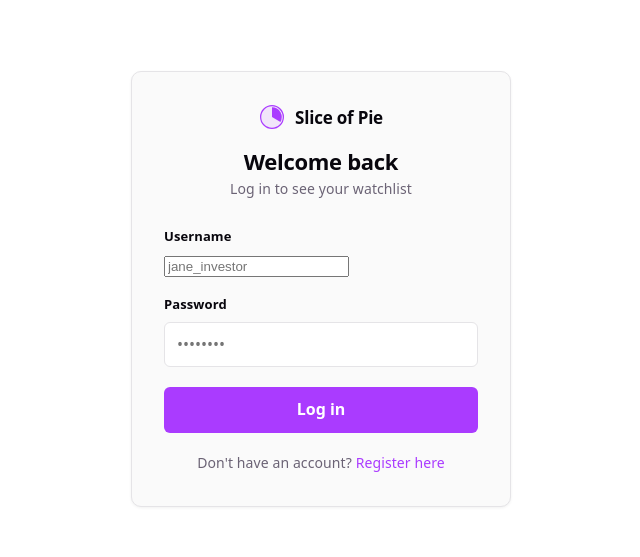
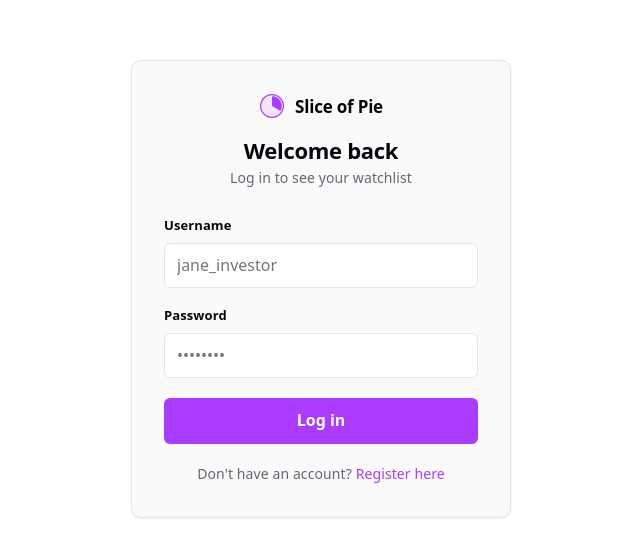
Before and after one commit to IsaacPinto1/Slice-of-Pie, a React app in the folder frontend/: page / in a window 1280 px wide. Shown: the part 111-668 px from the top of the page, without its empty margins (319-959 px from the left). Built offline with nearby package versions, Linux system fonts and the light colour scheme; no server answers; the HTML template or start-up script is replaced by a standard one.

Commit message:
add type text fields

```diff
--- a/frontend/src/pages/Dashboard.jsx
+++ b/frontend/src/pages/Dashboard.jsx
@@ -121,6 +121,7 @@ export default function Dashboard() {
                                     </svg>
                                     <input
                                         id="ticker-search-input"
+                                        type="text"
                                         aria-label="Add a ticker or company name"
                                         placeholder="Ticker or company name (e.g. AAPL)"
                                         value={newTicker}
--- a/frontend/src/pages/LoginPage.jsx
+++ b/frontend/src/pages/LoginPage.jsx
@@ -61,6 +61,7 @@ export default function LoginPage() {
                         <input
                             id="username"
                             name="username"
+                            type="text"
                             autoComplete="username"
                             placeholder="jane_investor"
                             value={username}
--- a/frontend/src/pages/RegisterPage.jsx
+++ b/frontend/src/pages/RegisterPage.jsx
@@ -57,6 +57,7 @@ export default function RegisterPage() {
                         <input
                             id="username"
                             name="username"
+                            type="text"
                             autoComplete="username"
                             placeholder="jane_investor"
                             value={username}
```
